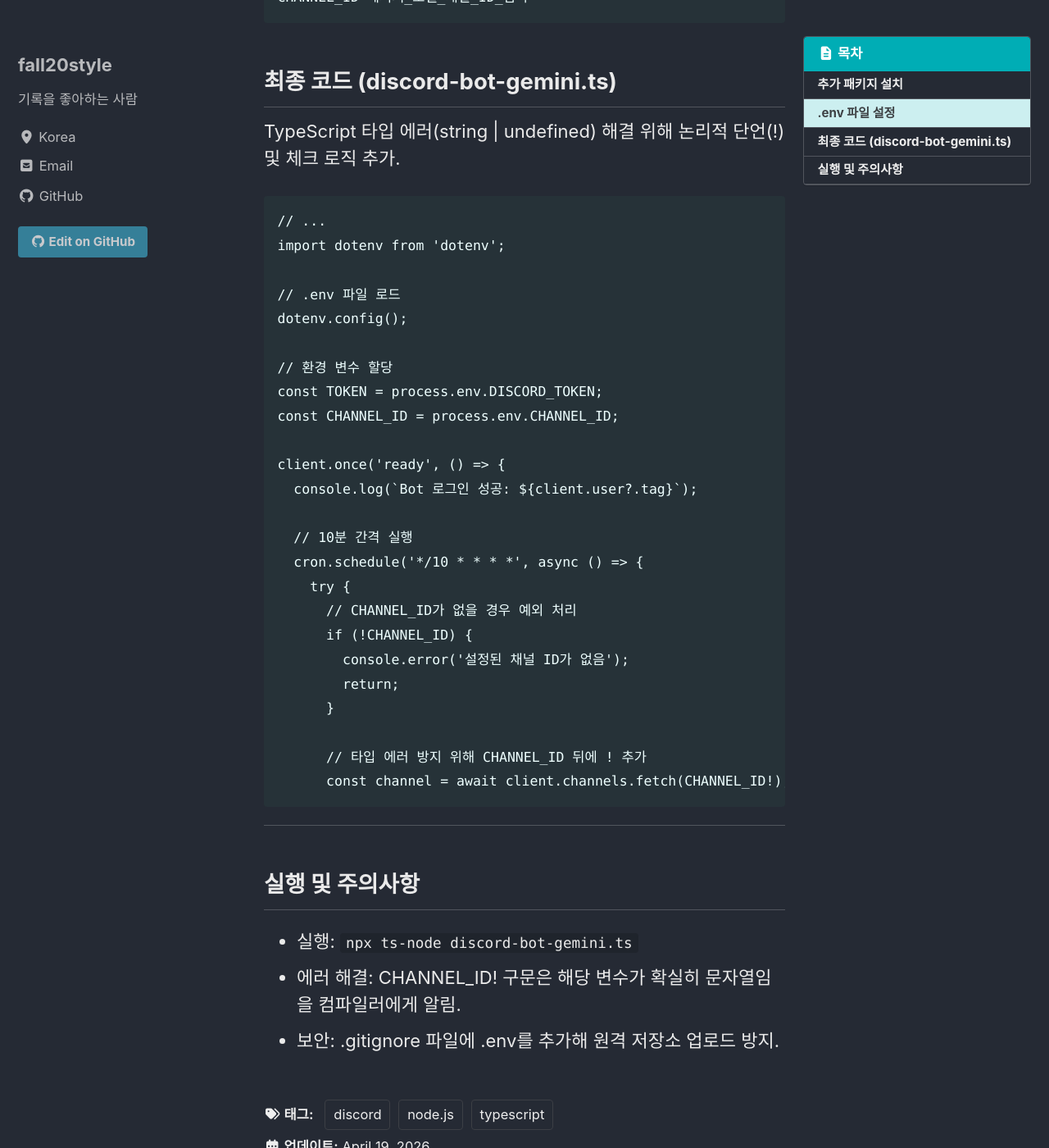
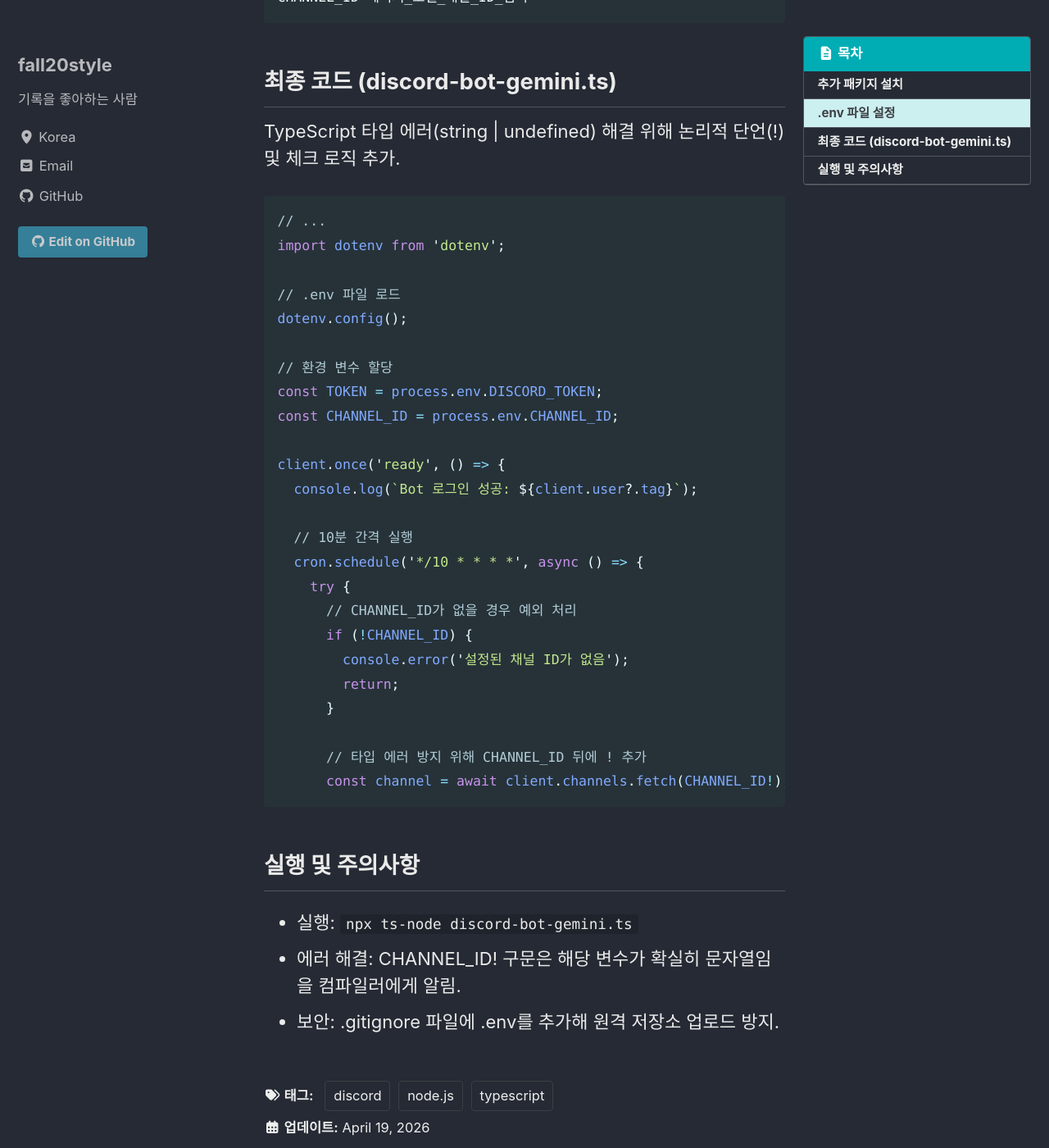
Before and after one commit to fall20style/fall20style.github.io, a Jekyll site: the page built from _posts/2026-04-19-discord-bot-env-in-code.md, in a window 1280 px wide and 1400 px high, scrolled down 748 px. Shown: the whole window at 82% size. Built offline with Jekyll 4.4.1, drawn with Linux system fonts in a browser that asks for light colours; cached includes are drawn as plain includes.

Commit message:
Update 2026-04-19-discord-bot-env-in-code.md

````diff
--- a/_posts/2026-04-19-discord-bot-env-in-code.md
+++ b/_posts/2026-04-19-discord-bot-env-in-code.md
@@ -37,7 +37,7 @@ CHANNEL_ID=메시지_보낼_채널_ID_입력
 ## 최종 코드 (discord-bot-gemini.ts)
 TypeScript 타입 에러(string | undefined) 해결 위해 논리적 단언(!) 및 체크 로직 추가.
 
-```
+``` typescript
 // ...
 import dotenv from 'dotenv';
 
@@ -64,7 +64,6 @@ client.once('ready', () => {
       const channel = await client.channels.fetch(CHANNEL_ID!);
 ```
 
-------------------------------
 ## 실행 및 주의사항
 
 * 실행: `npx ts-node discord-bot-gemini.ts`
````
